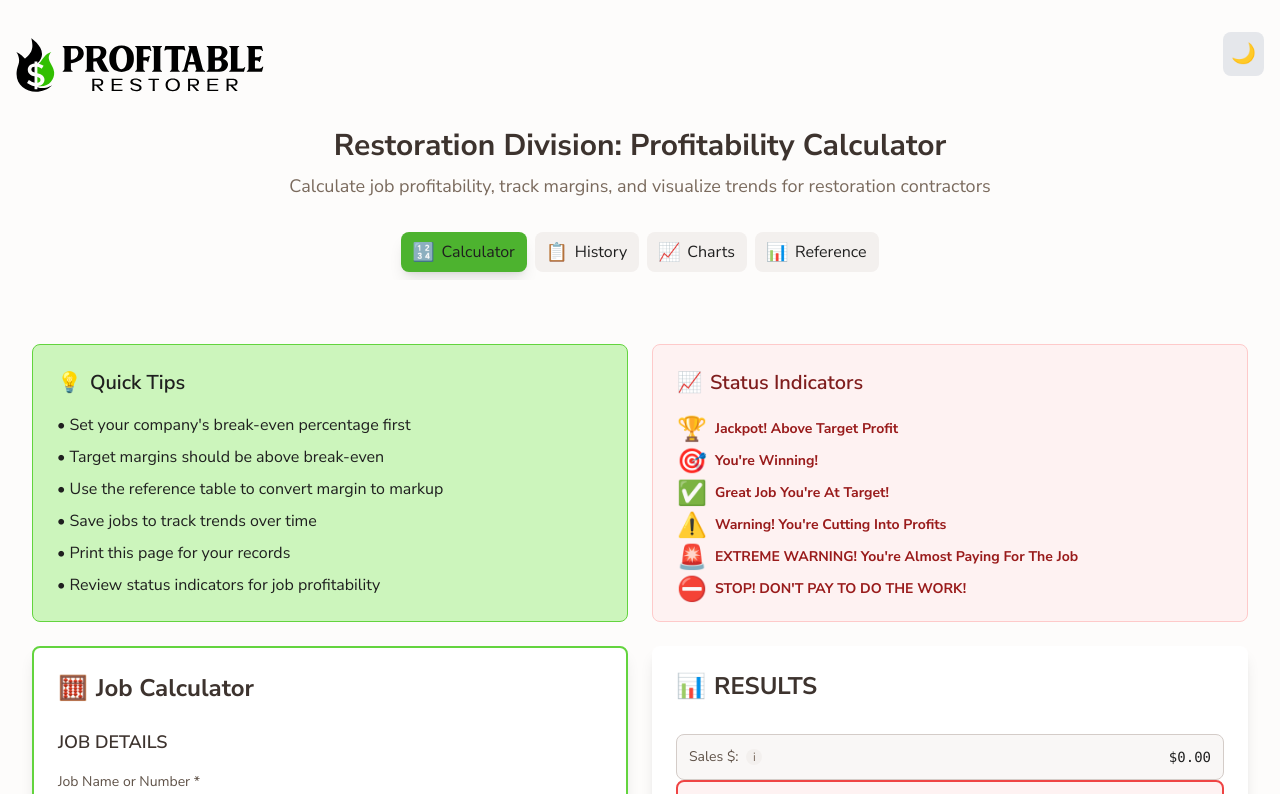
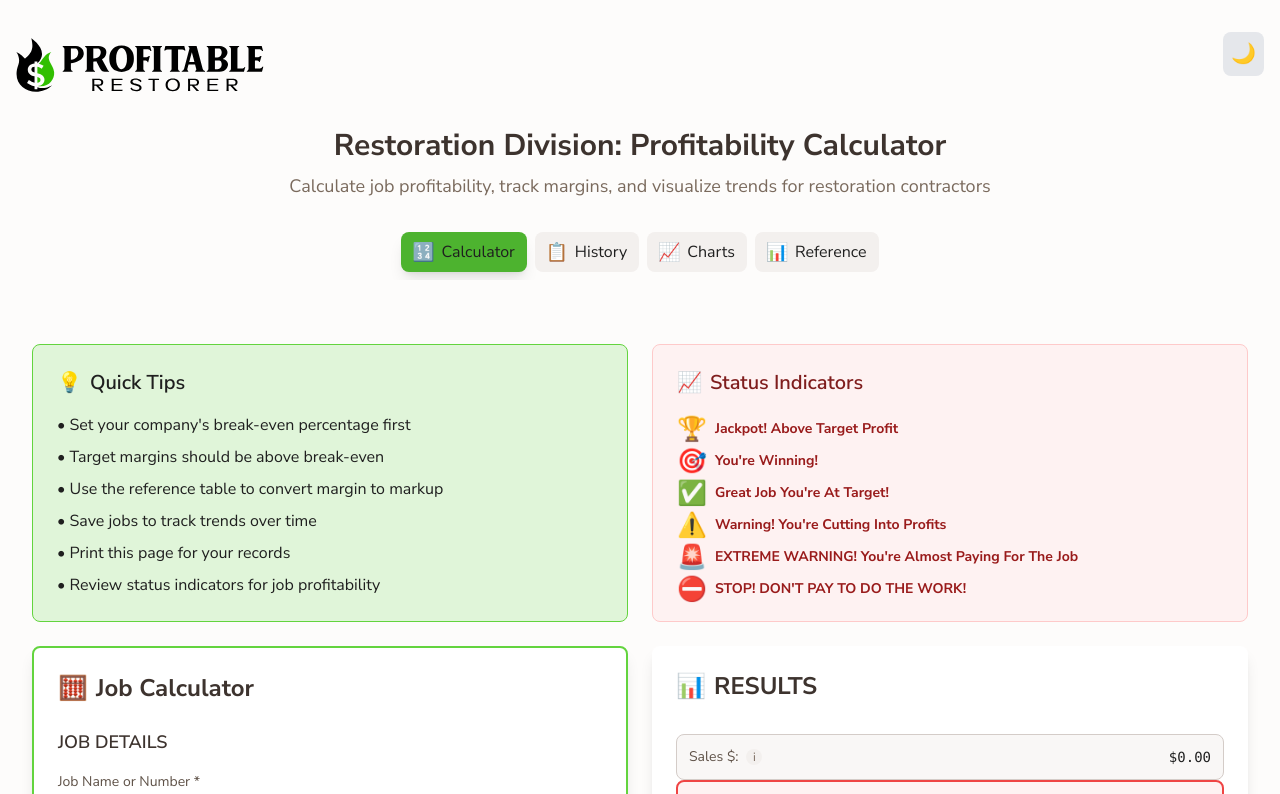
Before and after one commit to KayFernPR/Division-Calculator, a React (Vite) app: page / in a window 1280 px wide. Shown: the top 794 px of the page. Built offline with nearby package versions, Linux system fonts and the light colour scheme.

Commit message:
Update Quick Tips background color to #e0f5d9
- Changed Quick Tips section background from #CCF5BC to #e0f5d9
- Provides a softer, more subtle green background
- Maintains the same border color (#63D43E) for consistency
- Improves visual appeal with the new color scheme

```diff
--- a/src/components/Calculator.jsx
+++ b/src/components/Calculator.jsx
@@ -323,7 +323,7 @@ const Calculator = () => {
           {/* Left Column */}
           <div className="space-y-6">
             {/* Quick Tips */}
-            <div className="border rounded-lg p-6" style={{backgroundColor: '#CCF5BC', borderColor: '#63D43E'}}>
+            <div className="border rounded-lg p-6" style={{backgroundColor: '#e0f5d9', borderColor: '#63D43E'}}>
               <h2 className="text-xl font-semibold mb-4 flex items-center gap-2" style={{color: '#1F1F1F'}}>
                 <span className="text-yellow-500">💡</span>
                 Quick Tips
```
